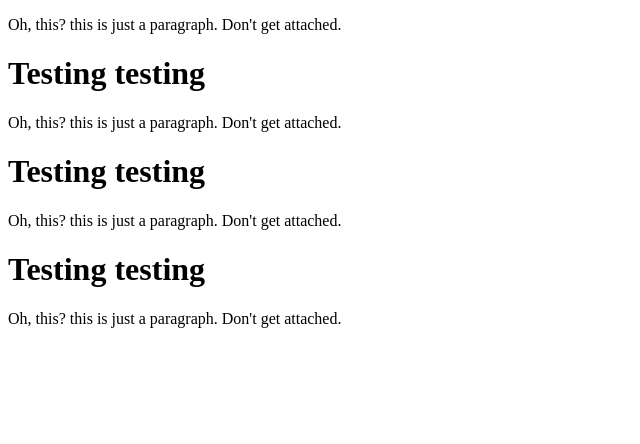
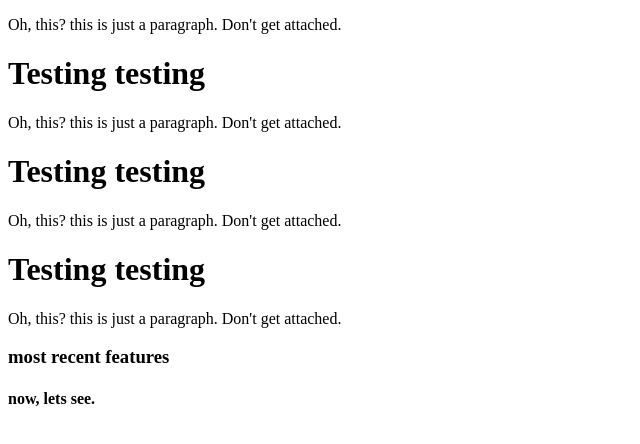
Before and after one commit to ojayii/demo, a plain HTML site: page index.html in a window 1280 px wide. Shown: the whole page, without its empty margins (0-640 px from the left). Drawn offline with Linux system fonts and the light colour scheme.

Commit message:
here are some new features im commiting.

```diff
--- a/index.html
+++ b/index.html
@@ -13,5 +13,7 @@
     <p>Oh, this? this is just a paragraph. Don't get attached.</p>
     <h1>Testing testing</h1>
     <p>Oh, this? this is just a paragraph. Don't get attached.</p>
+    <h3>most recent features</h3>
+    <h4>now, lets see.</h4>
 </body>
 </html>
```
